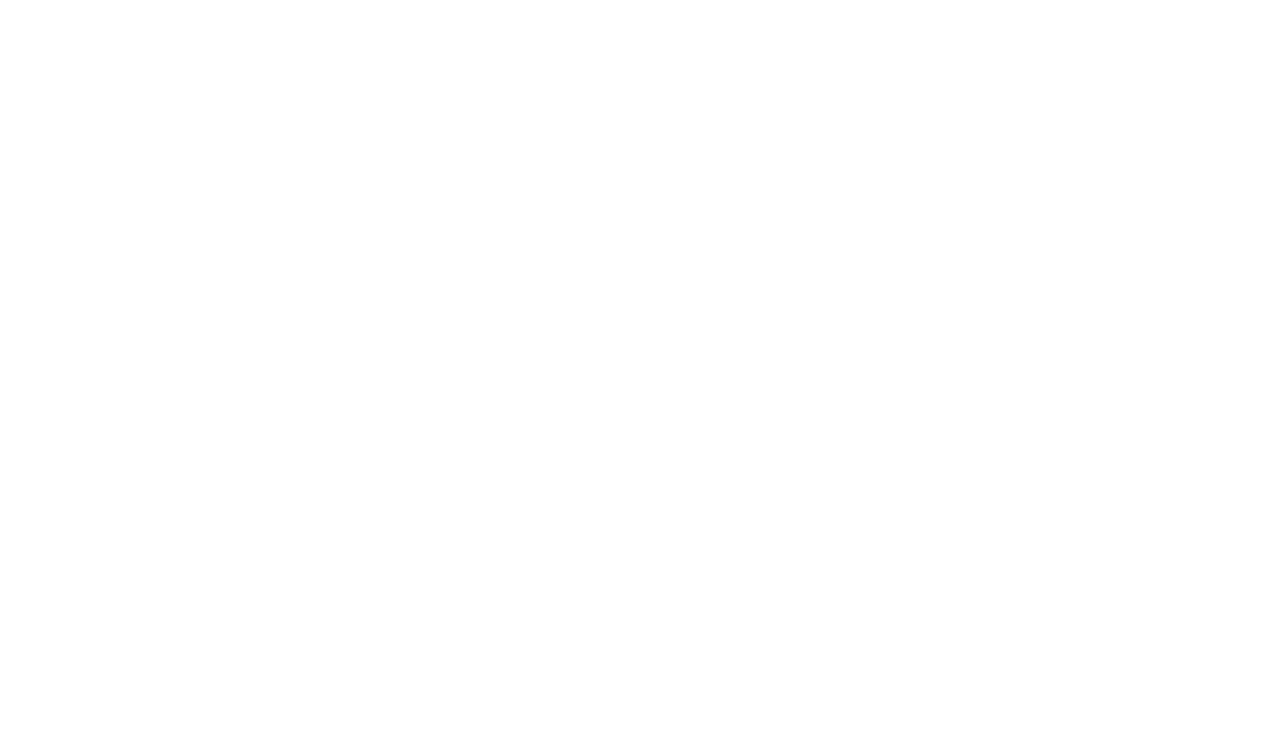
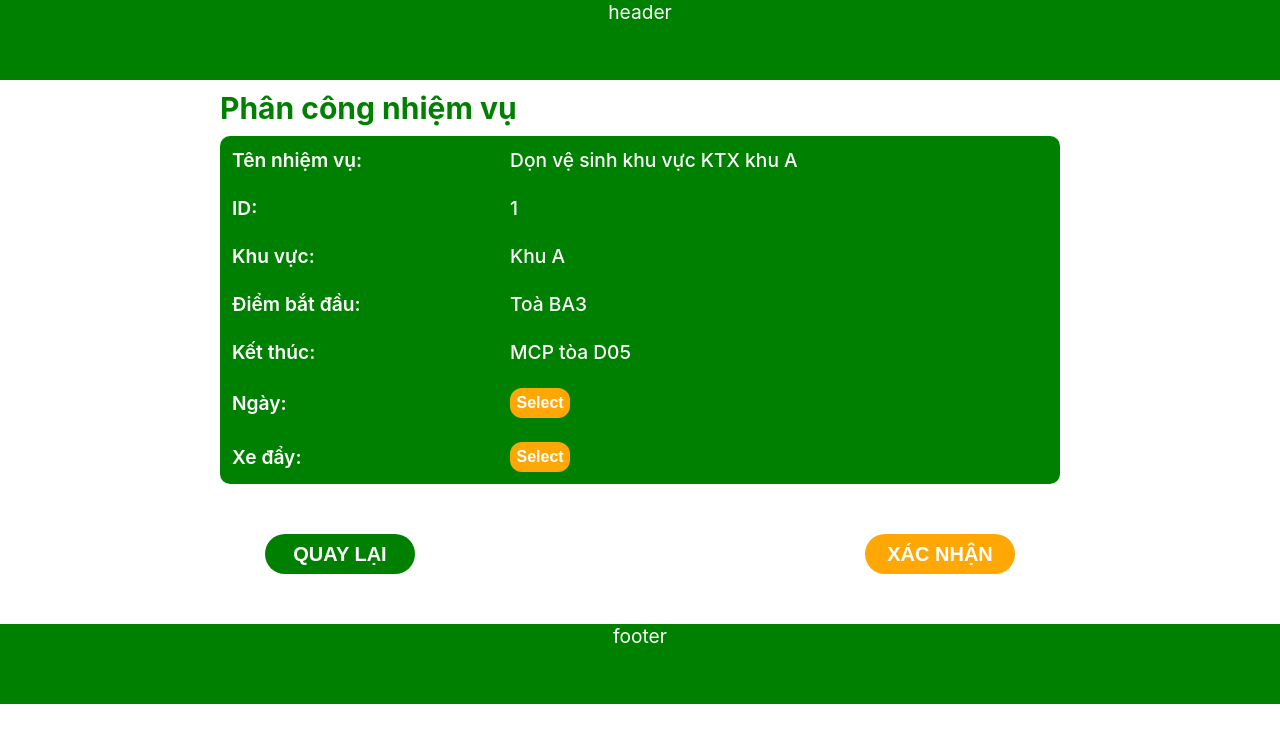
Before and after one commit to vinhkim1409/UWC_2.0, a React (Create React App) app in the folder website/: page /Task-Assignment-1 in a window 1280 px wide. Before the commit this address had no page. Shown: the top 742 px of the page. Built offline with nearby package versions, Linux system fonts and the light colour scheme.

Commit message:
task assigment module

```diff
--- a/website/src/App.js
+++ b/website/src/App.js
@@ -1,69 +1,87 @@
-import './App.css';
-import { Routes,Route } from 'react-router-dom';
-import Troller from './pages/troller-vehicle assignment/Troller';
-import Vehicle from './pages/troller-vehicle assignment/Vehicle';
+import "./App.css";
+import { Routes, Route } from "react-router-dom";
+import Troller from "./pages/troller-vehicle assignment/Troller";
+import Vehicle from "./pages/troller-vehicle assignment/Vehicle";
+import TaskAssignment1 from "./pages/task-assignment/TaskAssignment1";
+import TaskAssignment2 from "./pages/task-assignment/TaskAssignment2";
 
-const trollerInfo=[
+const trollerInfo = [
   {
-    name: 'troller 1',
-    id: 1
+    name: "troller 1",
+    id: 1,
   },
   {
-    name: 'troller 2',
-    id: 2
+    name: "troller 2",
+    id: 2,
   },
   {
-    name: 'troller 3',
-    id: 3
+    name: "troller 3",
+    id: 3,
   },
   {
-    name: 'troller 4',
-    id: 4
+    name: "troller 4",
+    id: 4,
   },
   {
-    name: 'troller 5',
-    id: 5
+    name: "troller 5",
+    id: 5,
   },
   {
-    name: 'troller 6',
-    id: 6
-  }
-]
+    name: "troller 6",
+    id: 6,
+  },
+];
 
-const vehicleInfo=[
+const vehicleInfo = [
   {
-      name: 'ISUZU PVZ 1',
-      id: 1
+    name: "ISUZU PVZ 1",
+    id: 1,
   },
   {
-      name: 'ISUZU PVZ 2',
-      id: 2
+    name: "ISUZU PVZ 2",
+    id: 2,
   },
   {
-      name: 'ISUZU PVZ 3',
-      id: 3
+    name: "ISUZU PVZ 3",
+    id: 3,
   },
   {
-      name: 'ISUZU PVZ 4',
-      id: 4
+    name: "ISUZU PVZ 4",
+    id: 4,
   },
   {
-      name: 'ISUZU PVZ 5',
-      id: 5
+    name: "ISUZU PVZ 5",
+    id: 5,
   },
   {
-      name: 'ISUZU PVZ 6',
-      id: 6
+    name: "ISUZU PVZ 6",
+    id: 6,
   },
-]
+];
+
+const taskInfo = {
+  id: 1,
+  name: "Dọn vệ sinh khu vực KTX khu A",
+  workingArea: "Khu A",
+  startPlace: "Toà BA3",
+  endPlace: "MCP tòa D05",
+};
 
 function App() {
   return (
     <>
-    <Routes>
-      <Route path='/Vehicle' element={<Vehicle vehicle={vehicleInfo} />} />
-      <Route path='/Troller' element={<Troller troller={trollerInfo} />} />
-    </Routes>
+      <Routes>
+        <Route path="/Vehicle" element={<Vehicle vehicle={vehicleInfo} />} />
+        <Route path="/Troller" element={<Troller troller={trollerInfo} />} />
+        <Route
+          path="/Task-Assignment-1"
+          element={<TaskAssignment1 task={taskInfo} />}
+        />
+        <Route
+          path="/Task-Assignment-2"
+          element={<TaskAssignment2 task={taskInfo} />}
+        />
+      </Routes>
     </>
   );
 }
--- /dev/null
+++ b/website/src/pages/task-assignment/TaskAssignment.js
@@ -0,0 +1,57 @@
+import classNames from "classnames/bind";
+import styles from "./TaskAssignment.module.scss";
+import { Button } from "react-bootstrap";
+
+const cx = classNames.bind(styles);
+
+function TaskAssignment({ task, type }) {
+  return (
+    <>
+      <div className={cx("header")}>header</div>
+      <div className={cx("main")}>
+        <h3>Phân công nhiệm vụ</h3>
+        <table>
+          <tr>
+            <td>Tên nhiệm vụ:</td>
+            <td>{task.name}</td>
+          </tr>
+          <tr>
+            <td>ID:</td>
+            <td>{task.id}</td>
+          </tr>
+          <tr>
+            <td>Khu vực:</td>
+            <td>{task.workingArea}</td>
+          </tr>
+          <tr>
+            <td>Điểm bắt đầu:</td>
+            <td>{task.startPlace}</td>
+          </tr>
+          <tr>
+            <td>Kết thúc:</td>
+            <td>{task.endPlace}</td>
+          </tr>
+          <tr>
+            <td>Ngày:</td>
+            <td>
+              <Button className={cx("btn-select")}>Select</Button>
+            </td>
+          </tr>
+          <tr>
+            <td>{type}:</td>
+            <td>
+              <Button className={cx("btn-select")}>Select</Button>
+            </td>
+          </tr>
+        </table>
+        <div className={cx("btns")}>
+          <Button className={cx("btn-return")}>Quay lại</Button>
+          <Button className={cx("btn-submit")}>Xác nhận</Button>
+        </div>
+      </div>
+      <div className={cx("footer")}>footer</div>
+    </>
+  );
+}
+
+export default TaskAssignment;
--- /dev/null
+++ b/website/src/pages/task-assignment/TaskAssignment.module.scss
@@ -0,0 +1,92 @@
+* {
+  margin: 0;
+  padding: 0;
+  box-sizing: border-box;
+}
+.header {
+  width: 100%;
+  height: 10vh;
+  text-align: center;
+  font-size: larger;
+  color: white;
+  background-color: green;
+}
+
+.main {
+  display: flex;
+  flex-direction: column;
+  justify-content: center;
+  max-width: 1200px;
+  margin: 10px auto;
+  h3 {
+    font-size: 30px;
+    color: green;
+    margin: 0 5vh;
+    width: 70%;
+    align-self: center;
+  }
+  table {
+    align-self: center;
+    font-size: larger;
+    margin: 10px;
+    border-radius: 10px;
+    width: 70%;
+    background-color: green;
+    font-weight: 500;
+    color: white;
+    border-collapse: collapse;
+
+    td {
+      padding: 12px;
+    }
+
+    td:first-child {
+      font-weight: 600;
+    }
+
+    .btn-select {
+      cursor: pointer;
+      width: 60px;
+      height: 30px;
+      border: 0px;
+      border-radius: 12px;
+      font-size: medium;
+      font-weight: 600;
+      background-color: #ffa705;
+      color: white;
+    }
+  }
+  .btns {
+    display: flex;
+    flex-direction: row;
+    .btn {
+      cursor: pointer;
+      margin: 40px auto;
+      width: 150px;
+      height: 40px;
+      border: 0px;
+      border-radius: 20px;
+      font-size: 20px;
+      text-transform: uppercase;
+      font-weight: 600;
+      color: white;
+    }
+    .btn-return {
+      @extend .btn;
+      background-color: green;
+    }
+    .btn-submit {
+      @extend .btn;
+      background-color: #ffa705;
+    }
+  }
+}
+
+.footer {
+  width: 100%;
+  height: 10vh;
+  text-align: center;
+  font-size: larger;
+  color: white;
+  background-color: green;
+}
--- /dev/null
+++ b/website/src/pages/task-assignment/TaskAssignment1.js
@@ -0,0 +1,11 @@
+import TaskAssignment from "./TaskAssignment";
+
+function TaskAssignment1({ task }) {
+  return (
+    <>
+      <TaskAssignment task={task} type={"Xe đẩy"} />
+    </>
+  );
+}
+
+export default TaskAssignment1;
--- /dev/null
+++ b/website/src/pages/task-assignment/TaskAssignment2.js
@@ -0,0 +1,11 @@
+import TaskAssignment from "./TaskAssignment";
+
+function TaskAssignment2({ task }) {
+  return (
+    <>
+      <TaskAssignment task={task} type={"Phương tiện"} />
+    </>
+  );
+}
+
+export default TaskAssignment2;
```
